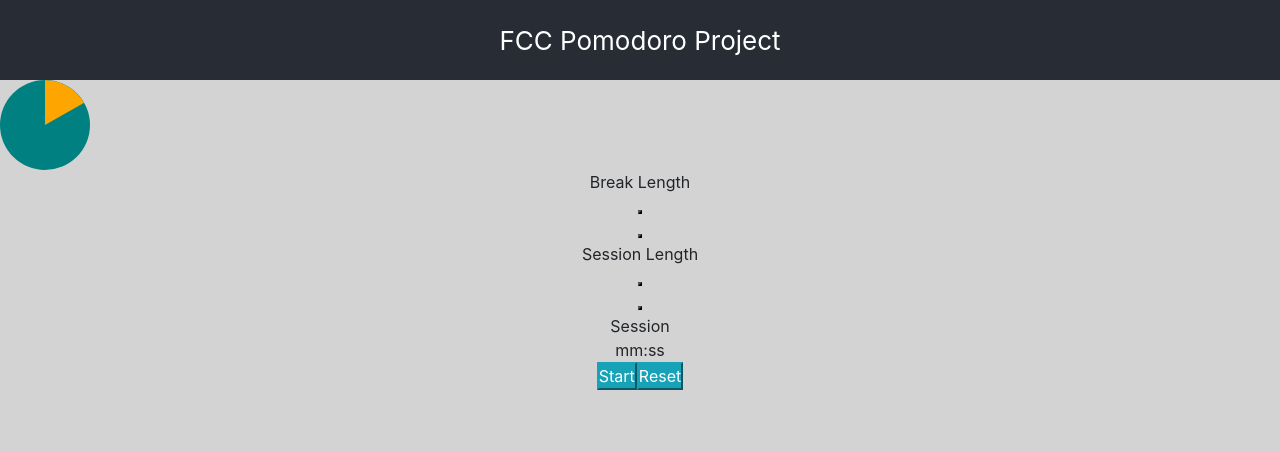
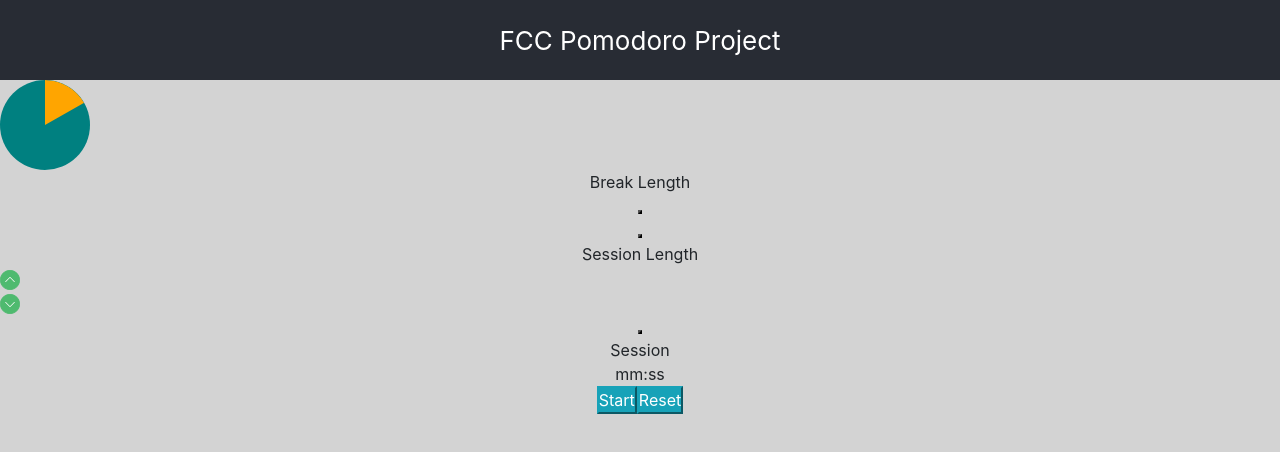
Before and after one commit to MikeDeGan/FCC-Pomodoro, a React (Create React App) app: page / in a window 1280 px wide. Shown: the top 452 px of the page. Built offline with nearby package versions, Linux system fonts and the light colour scheme.

Commit message:
Added SVG buttons

```diff
--- a/src/App.js
+++ b/src/App.js
@@ -1,5 +1,7 @@
 import React, { Component } from 'react';
 import './App.scss';
+import SVGDownArrow from './SVGDownArrow';
+import SVGUpArrow from './SVGUpArrow';
 
 class App extends Component {
   constructor(props) {
@@ -11,12 +13,16 @@
     };
   }
 
+  handleDownArrow() {
+    console.log('down arrow click');
+  }
+
   render() {
     return (
       <div className="App">
         <header className="App-header">FCC Pomodoro Project</header>
-        <div class="pieholder">
-          <svg viewBox="0 0 64 64" class="pie">
+        <div className="pieholder">
+          <svg viewBox="0 0 64 64" className="pie">
             <circle r="25%" cx="50%" cy="50%" />
           </svg>
         </div>
@@ -24,18 +30,20 @@
         <button id="break-decrement" />
         <div id="break-length" />
         <button id="break-increment" />
-
         <div id="session-label">Session Length</div>
-        <button id="session-decrement" />
+        <div className="arrowholder">
+          <SVGUpArrow id="session-increment" onClick={this.handleDownArrow} />
+          <SVGDownArrow id="session-decrement" onClick={this.handleDownArrow} />
+        </div>
         <div id="session-length" />
         <button id="session-increment" />
         <div id="timer-label">Session</div>
         <div id="time-left">mm:ss</div>
         <div className="btn-group">
-          <button id="start-stop" class="btn-info">
+          <button id="start-stop" className="btn-info">
             Start
           </button>
-          <button id="reset" class="btn-info">
+          <button id="reset" className="btn-info">
             Reset
           </button>
         </div>
--- a/src/App.scss
+++ b/src/App.scss
@@ -33,6 +33,18 @@
   transform: rotate(-0.25turn);
 }
 
+.arrowholder {
+  max-width: 20px;
+}
+
+path {
+  fill: #4fba6f;
+}
+
+path:hover {
+  fill: #77bd8c;
+}
+
 @keyframes runClock {
   to {
     stroke-dasharray: 100.53088 100.53088;
--- /dev/null
+++ b/src/SVGDownArrow.js
@@ -0,0 +1,59 @@
+// <?xml version="1.0" encoding="iso-8859-1"?>
+// <!-- Generator: Adobe Illustrator 18.0.0, SVG Export Plug-In . SVG Version: 6.00 Build 0)  -->
+// <!DOCTYPE svg PUBLIC "-//W3C//DTD SVG 1.1//EN" "http://www.w3.org/Graphics/SVG/1.1/DTD/svg11.dtd">
+import React from 'react';
+
+const SVGDownArrow = props => {
+  return (
+    <div>
+      <svg
+        onClick={props.onClick}
+        version="1.1"
+        id="Capa_1"
+        xmlns="http://www.w3.org/2000/svg"
+        xmlnsXlink="http://www.w3.org/1999/xlink"
+        x="0px"
+        y="0px"
+        viewBox="0 0 54 54"
+        style={{ enableBackground: 'new 0 0 54 54' }}
+        xmlSpace="preserve"
+      >
+        <g>
+          <g>
+            <path
+              d="M1,27L1,27C1,12.641,12.641,1,27,1h0c14.359,0,26,11.641,26,26v0c0,14.359-11.641,26-26,26h0
+			C12.641,53,1,41.359,1,27z"
+            />
+            <path
+              d="M27,54C12.112,54,0,41.888,0,27S12.112,0,27,0s27,12.112,27,27S41.888,54,27,54z M27,2
+			C13.215,2,2,13.215,2,27s11.215,25,25,25s25-11.215,25-25S40.785,2,27,2z"
+            />
+          </g>
+          <path
+            style={{ fill: '#FFFFFF' }}
+            d="M27,34.999c-0.438,0-0.875-0.167-1.209-0.5L14.293,23.001c-0.391-0.391-0.391-1.023,0-1.414
+		s1.023-0.391,1.414,0L27,32.88l11.293-11.293c0.391-0.391,1.023-0.391,1.414,0s0.391,1.023,0,1.414L28.209,34.499
+		C27.876,34.832,27.438,34.999,27,34.999z"
+          />
+        </g>
+        <g />
+        <g />
+        <g />
+        <g />
+        <g />
+        <g />
+        <g />
+        <g />
+        <g />
+        <g />
+        <g />
+        <g />
+        <g />
+        <g />
+        <g />
+      </svg>
+    </div>
+  );
+};
+
+export default SVGDownArrow;
--- /dev/null
+++ b/src/SVGUpArrow.js
@@ -0,0 +1,61 @@
+// <?xml version="1.0" encoding="iso-8859-1"?>
+// <!-- Generator: Adobe Illustrator 18.0.0, SVG Export Plug-In . SVG Version: 6.00 Build 0)  -->
+// <!DOCTYPE svg PUBLIC "-//W3C//DTD SVG 1.1//EN" "http://www.w3.org/Graphics/SVG/1.1/DTD/svg11.dtd">
+import React from 'react';
+
+const SVGUpArrow = props => {
+  return (
+    <div>
+      <svg
+        onClick={props.onClick}
+        version="1.1"
+        id="Capa_1"
+        xmlns="http://www.w3.org/2000/svg"
+        xmlnsXlink="http://www.w3.org/1999/xlink"
+        x="0px"
+        y="0px"
+        viewBox="0 0 54 54"
+        style={{ enableBackground: 'new 0 0 54 54' }}
+        xmlSpace="preserve"
+      >
+        <g>
+          <g>
+            <path
+              style={{ fill: '#4FBA6F' }}
+              d="M53,27L53,27c0,14.359-11.641,26-26,26h0C12.641,53,1,41.359,1,27v0C1,12.641,12.641,1,27,1h0
+			C41.359,1,53,12.641,53,27z"
+            />
+            <path
+              style={{ fill: '#4FBA6F' }}
+              d="M27,54C12.112,54,0,41.888,0,27S12.112,0,27,0s27,12.112,27,27S41.888,54,27,54z M27,2
+			C13.215,2,2,13.215,2,27s11.215,25,25,25s25-11.215,25-25S40.785,2,27,2z"
+            />
+          </g>
+          <path
+            style={{ fill: '#FFFFFF' }}
+            d="M39,32.706c-0.256,0-0.512-0.098-0.707-0.293L27,21.12L15.707,32.413
+		c-0.391,0.391-1.023,0.391-1.414,0s-0.391-1.023,0-1.414l11.498-11.498c0.666-0.666,1.752-0.666,2.418,0l11.498,11.498
+		c0.391,0.391,0.391,1.023,0,1.414C39.512,32.608,39.256,32.706,39,32.706z"
+          />
+        </g>
+        <g />
+        <g />
+        <g />
+        <g />
+        <g />
+        <g />
+        <g />
+        <g />
+        <g />
+        <g />
+        <g />
+        <g />
+        <g />
+        <g />
+        <g />
+      </svg>
+    </div>
+  );
+};
+
+export default SVGUpArrow;
```
Also changed, not shown: public/about.html (added, +21 -0 lines).
